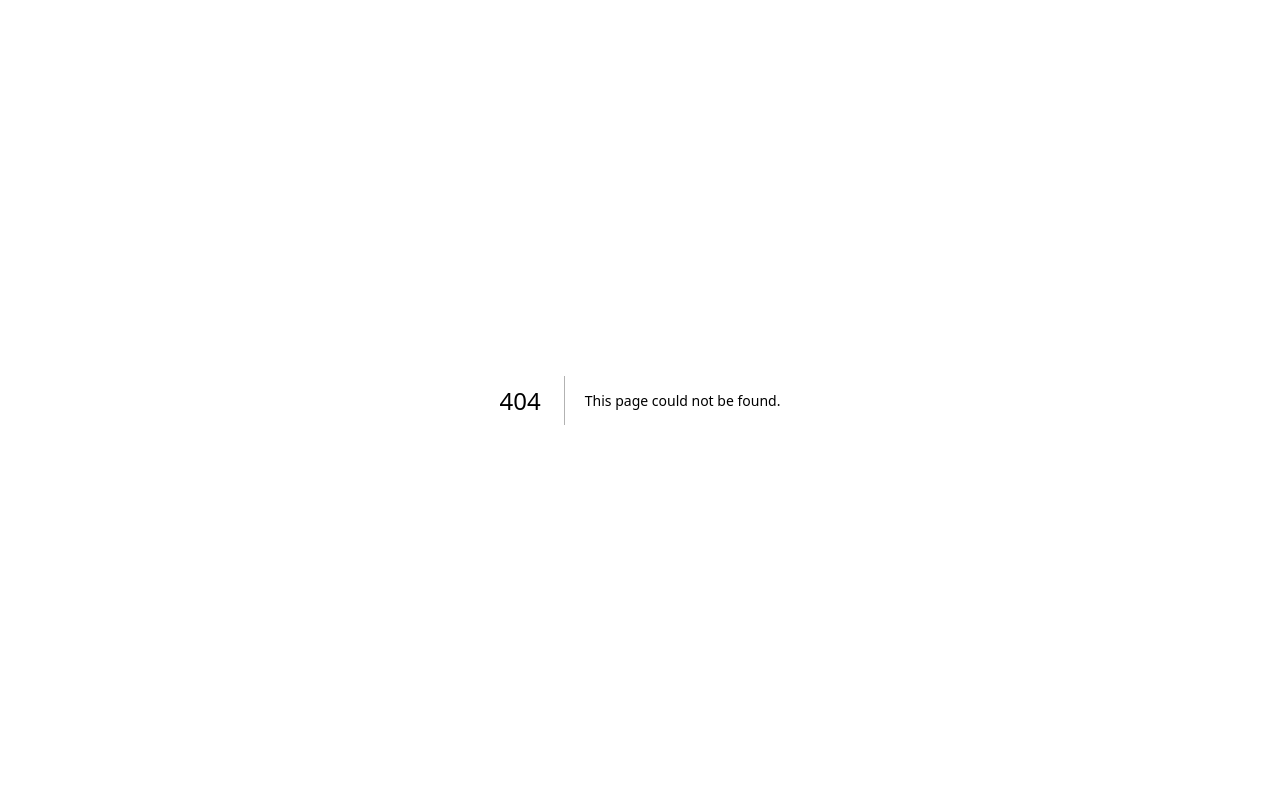
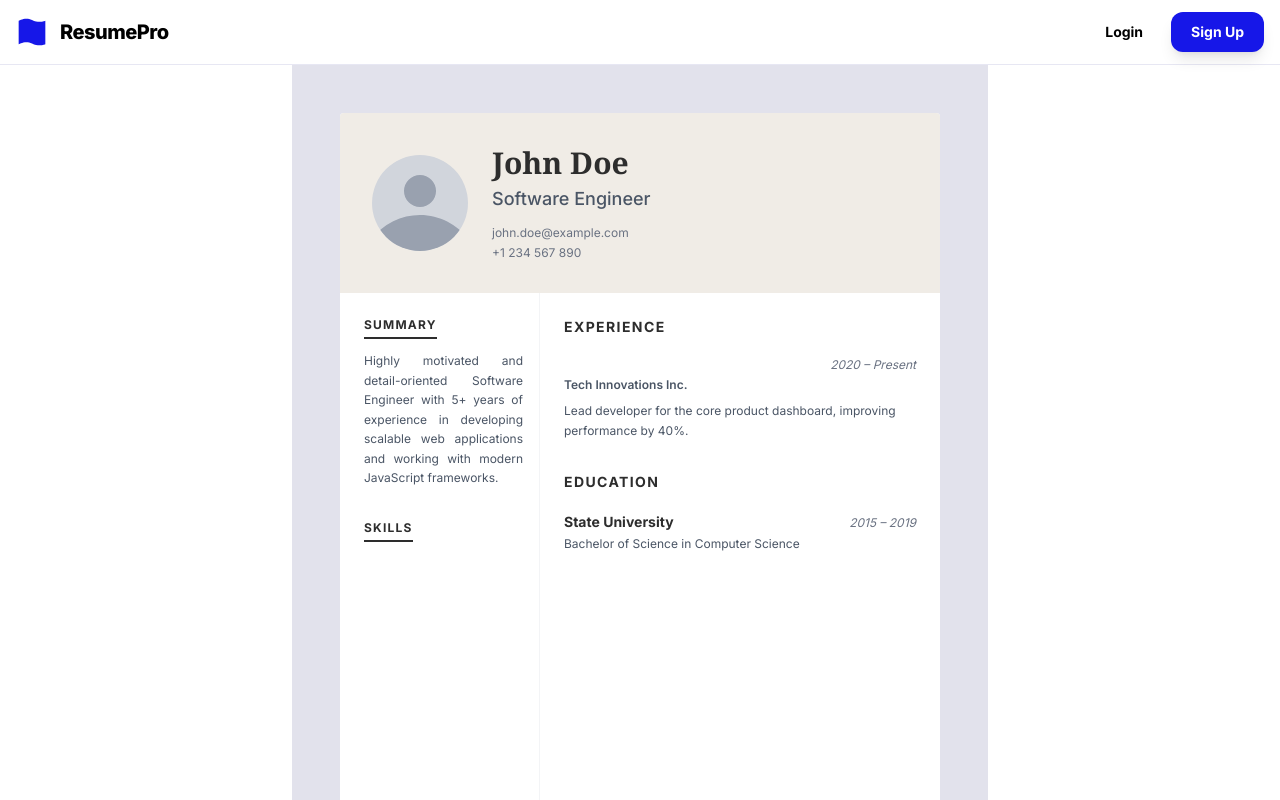
Before and after one commit to helloayushbaliyan/Resume-Builder, a Next.js app: page /preview in a window 1280 px wide. Before the commit this address had no page. Shown: the top 800 px of the page. Built offline with nearby package versions, Linux system fonts and the light colour scheme.

Commit message:
feat: Implement multi-step resume builder with live template preview and a dedicated final preview page.

```diff
--- a/src/app/(builder)/builder/page.js
+++ b/src/app/(builder)/builder/page.js
@@ -9,8 +9,8 @@ import { nextStep, previousStep } from '@/redux/slices/resumeSlice'
 import Experiences from '@/components/forms/Experiences'
 import Skills from '@/components/forms/Skills'
 import { useEffect, useRef } from 'react'
+import { useRouter } from 'next/navigation'
 function builder() {
-
 
 
     const { selectedTemplate, step } = useSelector((state) => state.resume)
@@ -33,7 +33,10 @@ function builder() {
             top: 0,
             behavior: "smooth",
         });
+
     }, [step]);
+
+    const router = useRouter();
 
     return (
         <div>
@@ -59,10 +62,12 @@ function builder() {
                         <div className="flex items-center gap-4">
                             <button onClick={handleSubmit} className="flex items-center gap-2 px-8 py-3 bg-[#1617e8] text-white text-sm font-bold rounded-lg shadow-xl shadow-primary/20 hover:scale-[1.02] active:scale-100 transition-all">
                                 <span className={`${step === 4 ? "hidden" : ""}`}>Save & Continue</span>
-                                <span className={`${step === 4 ? "" : "hidden"}`}>Submit</span>
+                                {step === 4 && <div className={`${step === 4 ? "" : "hidden"}`} onClick={() => router.push("/preview")}>Submit</div>}
                             </button>
                         </div>
                     </div>
+
+
 
 
 
--- /dev/null
+++ b/src/app/(site)/preview/page.js
@@ -0,0 +1,19 @@
+
+"use client"
+import React from 'react'
+import Simple from '@/components/templates/Simple'
+import Modern from '@/components/templates/Modern'
+import { useSelector } from 'react-redux'
+function preview() {
+    const { selectedTemplate, step } = useSelector((state) => state.resume)
+    return (
+        <main className=" flex justify-center items-center">
+            {/* <!-- Left Side: Live Preview (Sticky) --> */}
+            <section className="hidden lg:flex  bg-[#e2e2ec] items-start justify-center overflow-y-auto p-12 hide-scrollbar">
+                {selectedTemplate === "simple" ? <Simple /> : <Modern />}
+            </section>
+        </main>
+    )
+}
+
+export default preview
```
